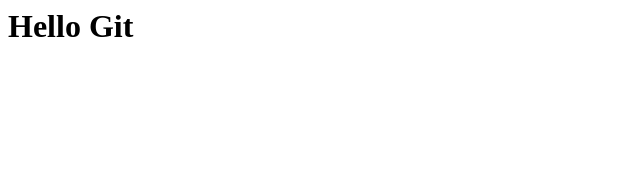
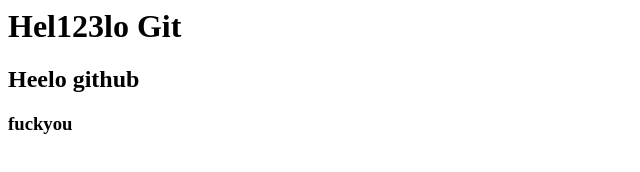
Before and after one commit to Yunxiang777/demotest, a plain HTML site: page index.html in a window 1280 px wide. Shown: the whole page, without its empty margins (0-640 px from the left). Drawn offline with Linux system fonts and the light colour scheme.

Commit message:
新增fuckyou

```diff
--- a/index.html
+++ b/index.html
@@ -1 +1,3 @@
-<h1>Hello Git</h1>
+<h1>Hel123lo Git</h1>
+<h2>Heelo github</h2>
+<h3>fuckyou</h3>
```
